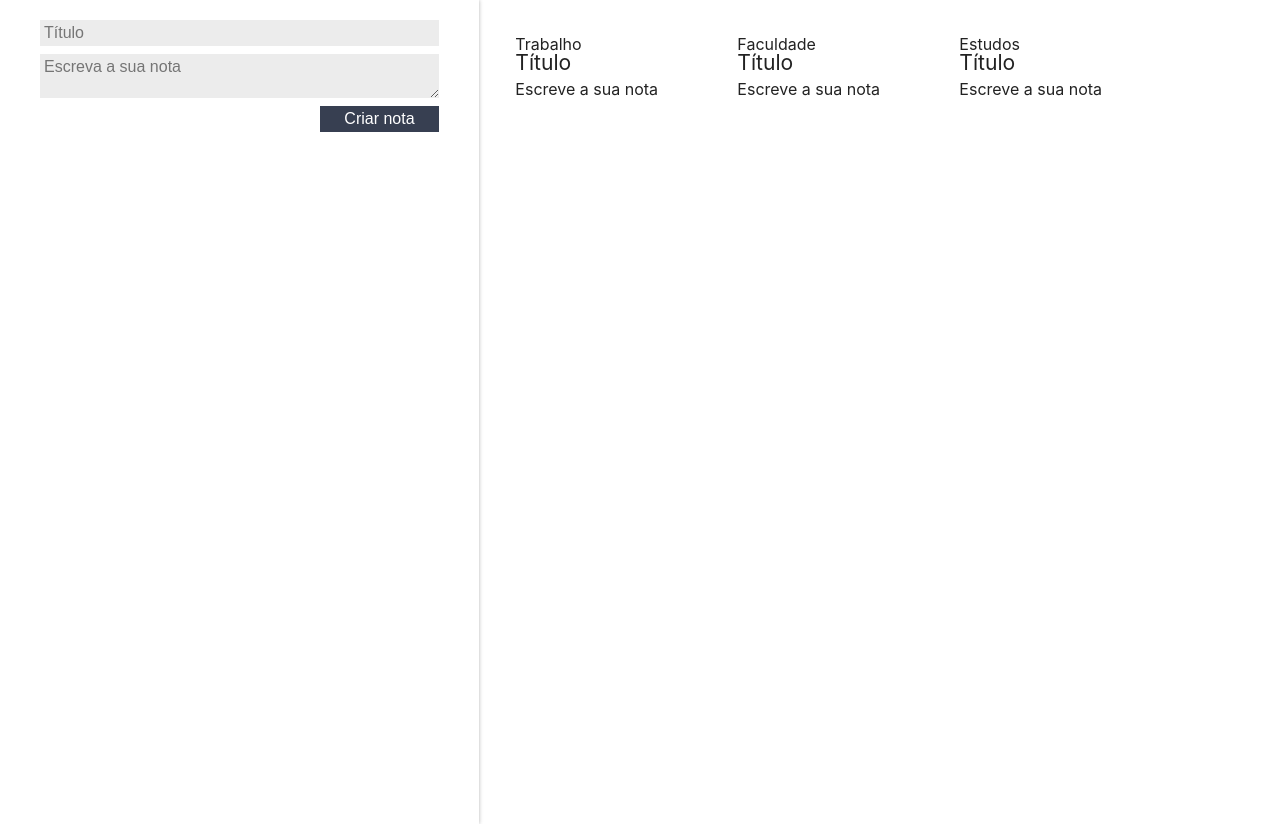
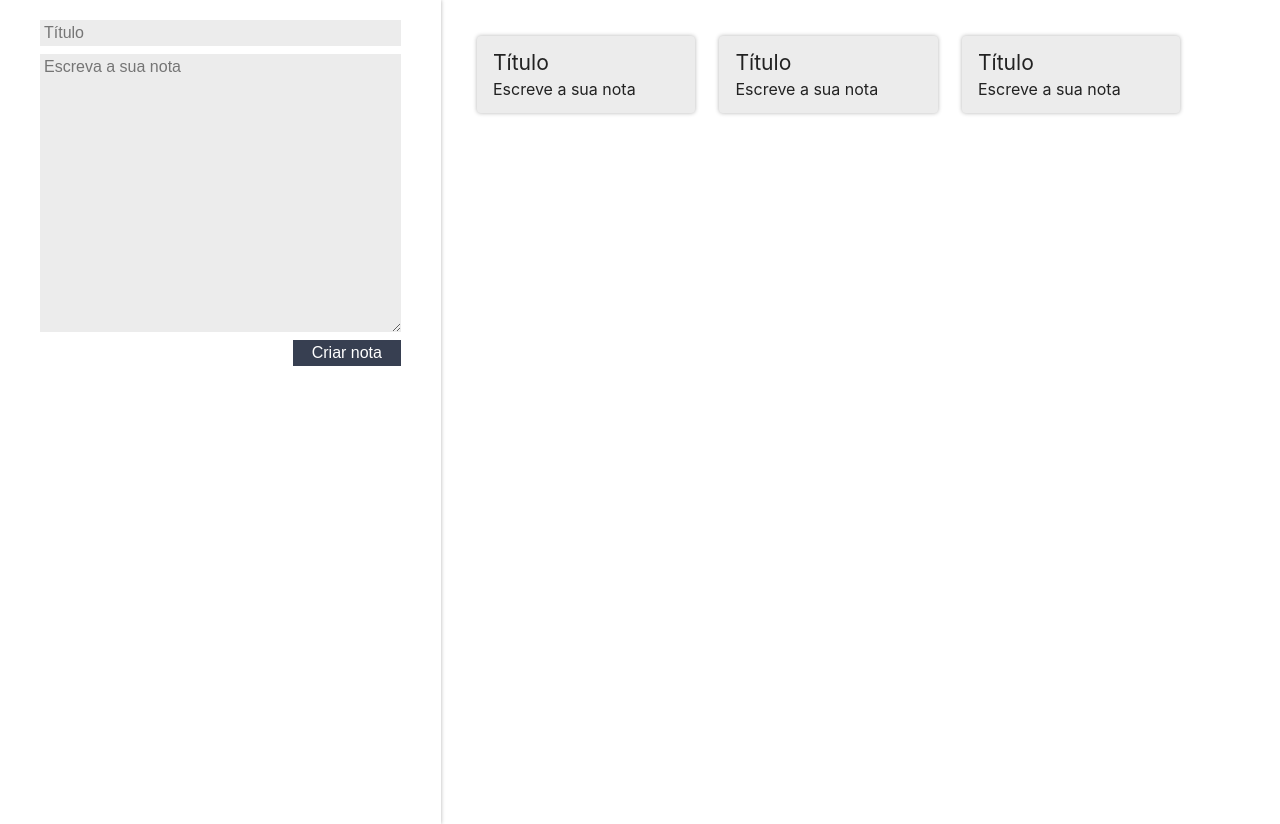
Before and after one commit to joaobispo2077/blank-notes, a React (Create React App) app: page / in a window 1280 px wide. Built offline with nearby package versions, Linux system fonts and the light colour scheme.

Commit message:
style: improve note card

```diff
--- a/src/App.js
+++ b/src/App.js
@@ -2,7 +2,8 @@ import React, { Component } from 'react';
 import NotesForm from './components/NotesForm';
 import NotesList from './components/NotesList';
 
-import './css/global.css';
+import './assets/css/global.css';
+import './assets/css/reset.css';
 class App extends Component {
   render(){
     return (
--- a/src/components/NoteCard/index.jsx
+++ b/src/components/NoteCard/index.jsx
@@ -6,7 +6,7 @@ class NoteCard extends Component {
 
   render() {
     return (
-      <section className="notes-card">
+      <section className="note-card">
         <header className="note-card_header"><h3 className="note-card_title">Título</h3></header>
         <p className="note-card_txt">Escreve a sua nota</p>
       </section>
--- a/src/components/NotesForm/index.jsx
+++ b/src/components/NotesForm/index.jsx
@@ -6,7 +6,7 @@ class NotesForm extends Component {
     return(
       <form className="notes-form">
         <input className="notes-form_input" type="text" placeholder="Título"/>
-        <textarea className="notes-form_input" placeholder="Escreva a sua nota"/>
+        <textarea rows={15} className="notes-form_input" placeholder="Escreva a sua nota"/>
 
         <button className="notes-form_input notes-form_submit">Criar nota</button>
       </form>
--- a/src/components/NotesList/index.jsx
+++ b/src/components/NotesList/index.jsx
@@ -9,7 +9,6 @@ class NotesList extends Component {
       {Array.of("Trabalho", "Faculdade", "Estudos").map((category, index) => {
         return (
           <li className="note-list_item" key={index}>
-            <legend>{category}</legend>
             <NoteCard />
           </li>
         )
--- a/src/index.js
+++ b/src/index.js
@@ -1,6 +1,6 @@
 import React from 'react';
 import ReactDOM from 'react-dom';
-import './reset.css';
+
 import App from './App';
 
 
```
Also changed, not shown: src/assets/css/global.css (renamed from src/css/global.css), src/assets/css/reset.css (renamed from src/reset.css), 1 other file (tests, documents, lock files or other folders).
